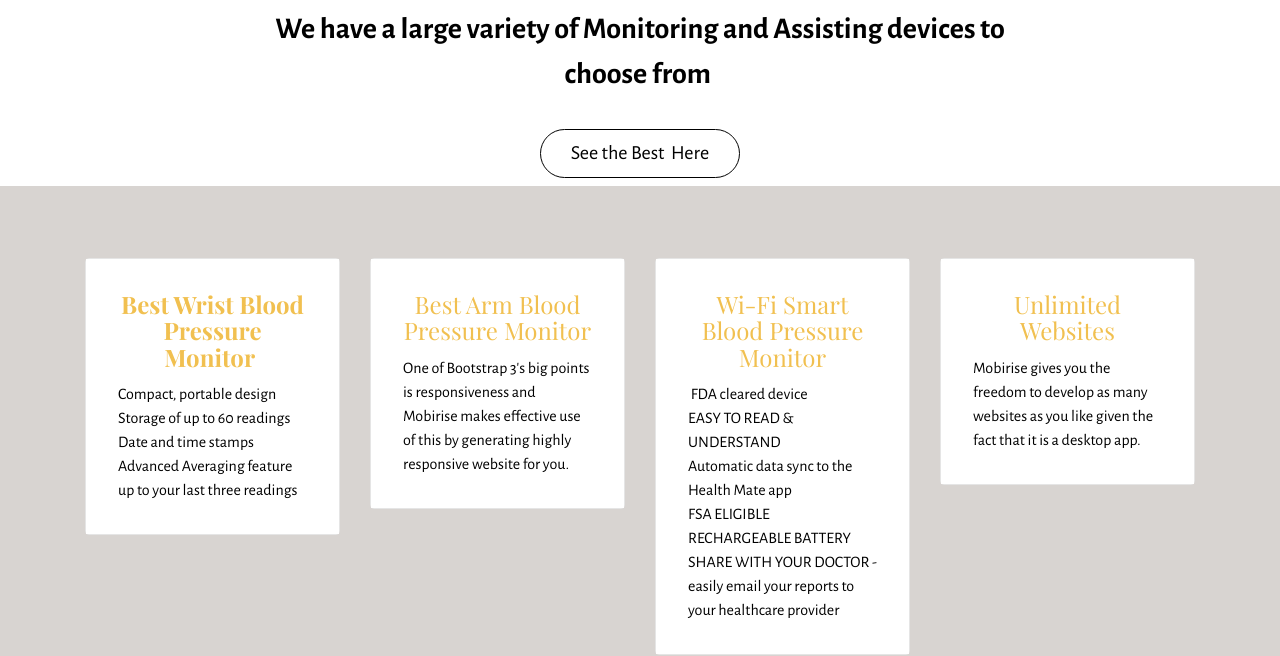
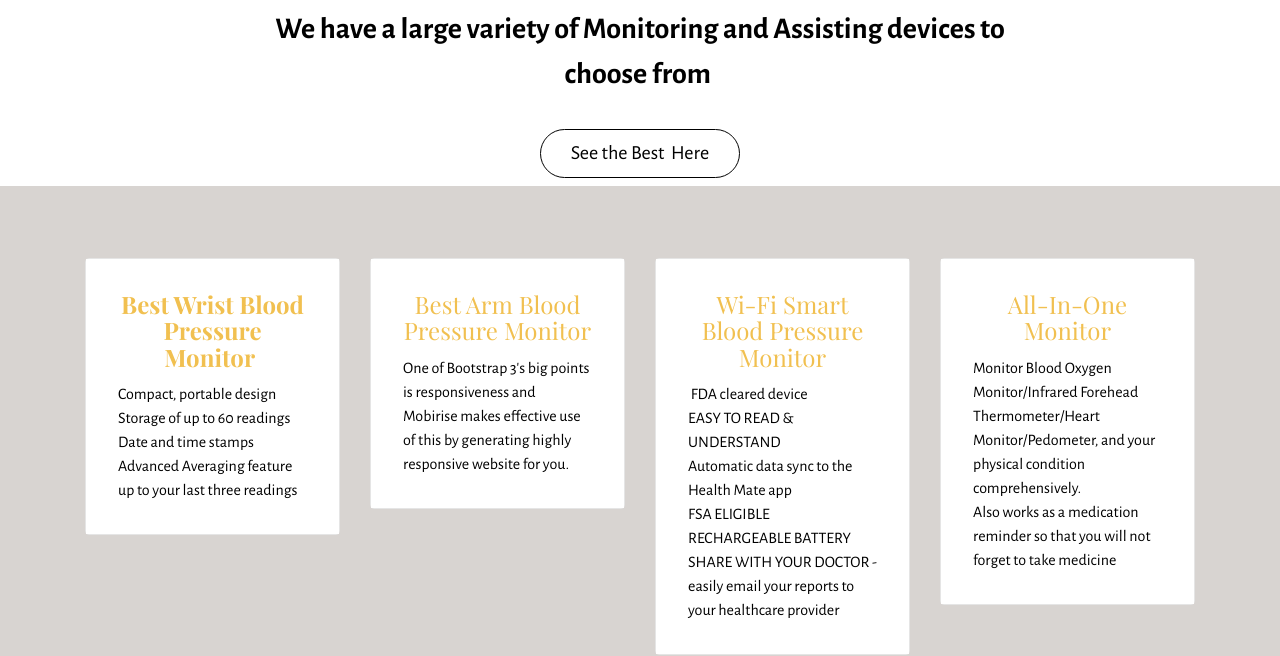
Before and after one commit to keithwgill/HHL, a plain HTML site: page index.html in a window 1280 px wide. Shown: the part 167-823 px from the top of the page. Drawn offline with nearby package versions, Linux system fonts and the light colour scheme.

Commit message:
create github pages

```diff
--- a/index.html
+++ b/index.html
@@ -88,8 +88,8 @@
             <div class="col-sm-6 col-md-3">
                 <div class="card cart-block">
                     <div class="card-block">
-                        <h4 class="card-title text-xs-center"><a href="http://www.wtop.com" target="_blank">Unlimited Websites</a></h4>
-                        <p class="card-text">Mobirise gives you the freedom to develop as many websites as you like given the fact that it is a desktop app.</p>
+                        <h4 class="card-title text-xs-center"><a href="https://amzn.to/33XFjNM" target="_blank">All-In-One Monitor</a></h4>
+                        <p class="card-text">Monitor Blood Oxygen Monitor/Infrared Forehead Thermometer/Heart Monitor/Pedometer, and your physical condition comprehensively. <br>Also works as a medication reminder so that you will not forget to take medicine</p>
                     </div>
                 </div>
             </div>
```
Also changed, not shown: 1 other file.
